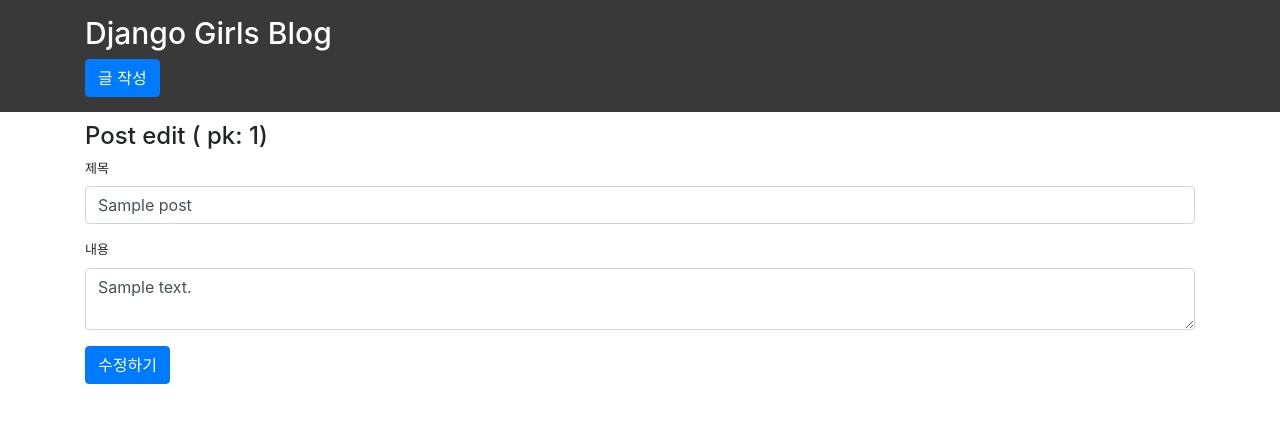
After one commit to archomai/Djangogirls-Tutorial, a Django app: page /1/edit/ in a window 1280 px wide. The commit adds this page. Shown: the top 423 px of the page. Run offline with Django 3.2, Linux system fonts and the light colour scheme; tables that the repository leaves empty hold one stand-in row (values such as "Sample post"); some libraries are stand-ins or nearby versions.

Commit message:
post-edit 기능 구형

```diff
--- a/django/blog/models.py
+++ b/django/blog/models.py
@@ -10,12 +10,15 @@ class Post(models.Model):
 
     title = models.CharField(max_length=200)
     content = models.TextField(blank=True)
-    created_data = models.DateTimeField(
+    created_date = models.DateTimeField(
         default=timezone.now
     )
     published_data = models.DateTimeField(
         blank=True, null=True
     )
+
+    class Meta:
+        ordering = ['-created_date']
 
     def publish(self):
         self.published_data = timezone.now()
--- a/django/blog/urls.py
+++ b/django/blog/urls.py
@@ -4,24 +4,19 @@ from . import views
 
 urlpatterns = [
     path('', views.post_list, name='post-list'),
-    # path('detail/', views.post_detail),
-
+    # 숫자가 1개 이상 반복되는 경우를 정규표현식으로 구현하되
+    # 해당 반복구간을 그룹으로 묶고, 그룹 이름을 'pk'로 지정
+    # re.compile(r'(?P<pk>\d+)'
+    # re_path(r'(?P<pk>\d+)/$', views.post_detail),
     # 3/
-    # 53/
-    # 53/asdf/ <- x
-    # re_path(r'(?P<pk>\d+)/$', views.post_detail),
     path('<int:pk>/', views.post_detail, name='post-detail'),
 
+    # 3/delete
     path('<int:pk>/delete/', views.post_delete, name='post-delete'),
 
     # localhost:8000/add 에 접근할수 있는 path 구현
-
     path('add/', views.post_add, name='post-add'),
 
-    # 숫자가 1개 이상 반복되는 경우를 정규표현식으로 구현하되
-    # 해당 반복구간을 그룹으로 묶고, 그룹 이름을 'pk'로 지정
-    # re.compile(r'(?P<pk>\d+)')
-
-
+    path('<int:pk>/edit/', views.post_edit, name='post-edit')
 
 ]
--- a/django/blog/views.py
+++ b/django/blog/views.py
@@ -18,7 +18,9 @@ def post_list(request):
     # HTTP프로토콜로 텍스트 데이터 응답을 반환
     # return HttpResponse('<html></html>
 
-    posts = Post.objects.all()
+    # 구글검색 : django model order recently created in view
+    # order_by
+    posts = Post.objects.order_by('-created_date')
     # render()함수에 전달할 dict객체 생성
     context = {
         'posts': posts,
@@ -41,6 +43,52 @@ def post_detail(request, pk):
         request=request,
         template_name='blog/post_detail.html',
         context=context,
+    )
+
+def post_edit(request, pk):
+    """
+    1. pk에 해당하는 Post인스턴스를
+        context라는 dict에 'post'키에 할당
+        위에서 생성한 dict는 render의 context에 전달
+        사용하는 템플릿은 'blog/post_add.html'을 재사용
+            HTML새로 만들지 말고 있더 html을 그냥 할당
+    2. url은 /3/edit/ <- 에 매칭되도록 urls.py작성
+    3. 이 위치로 올수 있는 a 요소를 post_detail.html에 작성 (form 아님)
+
+    - request.method가 POST일 때는 request.POST에 있는 데이터를 이용해서
+    pk에 해당하는 Post인스턴스의 값을 수정, 이후 post-detail로 redirect
+        값을 수정하는 코드
+            post = Post.objects.get(pk=pk)
+            post.title = <새문자열>
+            post.content = <새 문자열>
+            post.save() -< DB에 업데이트 됨
+
+    - request. method가 GET일 때는 현재 아래에 있는 로직을 실행
+    :param request:
+    :param pk:
+    :return:
+    """
+    # 현재 URL (pk가 3일 경우 /3/edit/)에 전달된 pkdp goekdgksms
+    post = Post.objects.get(pk=pk)
+    # 만약 POST매서드 요청일 경우
+    if request.method == "POST":
+        # post의 제목/내용을 전송받은
+        post.title = request.POST['title']
+        post.content = request.POST['content']
+        post.save()
+
+        return redirect('post-detail', pk=post.pk)
+
+    # GET매서드 요청일 경우
+    post = Post.objects.get(pk=pk)
+    context = {
+        'post' : post,
+    }
+
+    return render(
+        request=request,
+        template_name='blog/post_edit.html',
+        context=context
     )
 
 
@@ -98,7 +146,9 @@ def post_delete(request, pk):
     # pk에 해당하는 post를 삭제
     if request.method == 'POST':
         post = Post.objects.get(pk=pk)
-        post.delete()
-
-        # 이후 post-list 라는 URL name 을 갖는 view로 redirect
-        return redirect('post-list')
+        # 삭제 요청한 user와 post의 author가 같을때만 해당 post를 삭제
+        if request.user == post.author:
+            post.delete()
+            # 이후 post-list 라는 URL name 을 갖는 view로 redirect
+            return redirect('post-list')
+        return redirect('post-detail', pk=post.pk)
--- a/django/static/css/blog.css
+++ b/django/static/css/blog.css
@@ -7,6 +7,10 @@ h1 {
 
 h2 {
     font-size: 24px;
+}
+
+form.inline {
+    display: inline-block;
 }
 .header {
     background-color: #393939;
--- /dev/null
+++ b/django/templates/blog/post_edit.html
@@ -0,0 +1,22 @@
+{% extends 'base.html' %}
+
+{% block title %}Post edit ( pk: {{ post.pk }}){% endblock %}
+
+{% block content %}
+
+<form action="" method="POST">
+    {% csrf_token %}
+    <div class="form-group">
+        <label for="title">제목</label>
+        <input id="title" type="text" name="title" class="form-control" value="{{ post.title }}">
+    </div>
+
+    <div class="form-group">
+        <label for="content">내용</label>
+        <textarea name="content" id="content" class="form-control">{{ post.content }}</textarea>
+    </div>
+
+    <button type="submit" class="btn btn-primary">수정하기</button>
+</form>
+
+{% endblock %}
```
Also changed, not shown: django/templates/blog/post_detail.html (+8 -5 lines), django/blog/migrations/0002_auto_20180201_1458.py (added).
